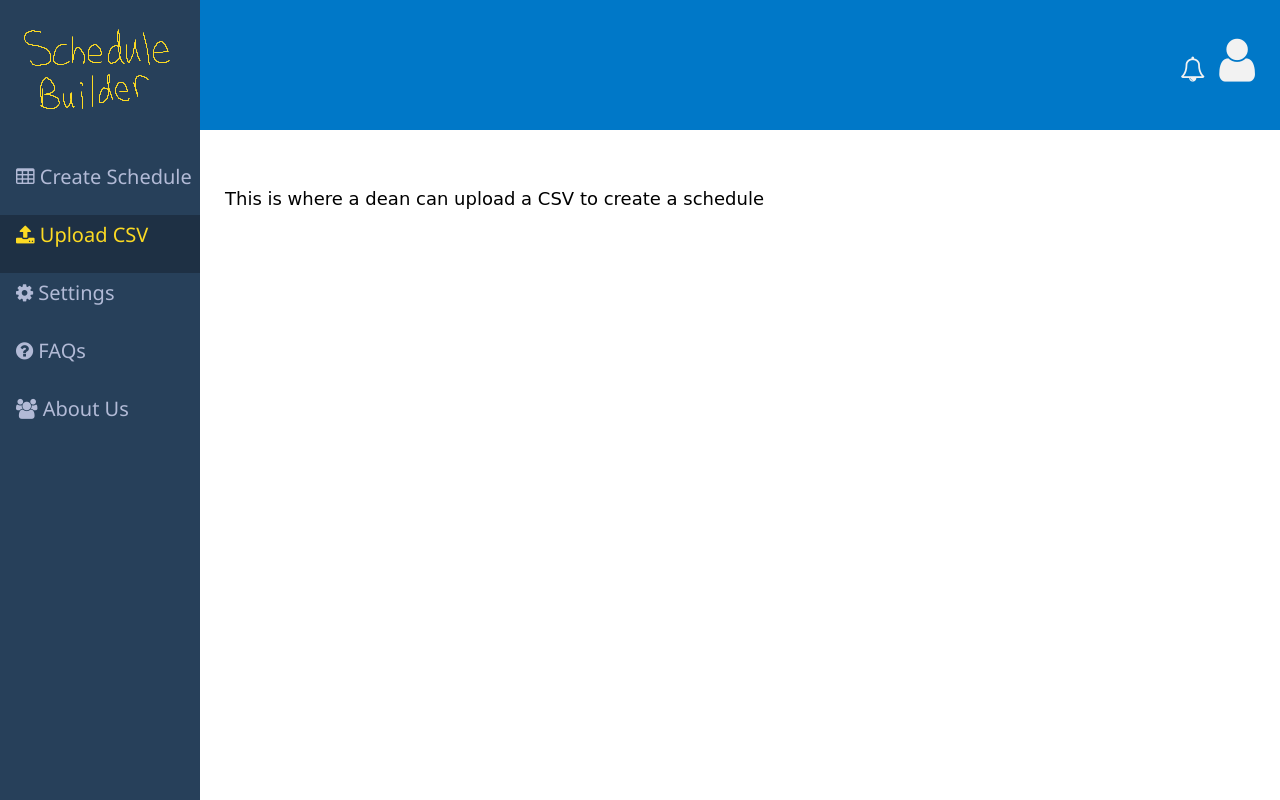
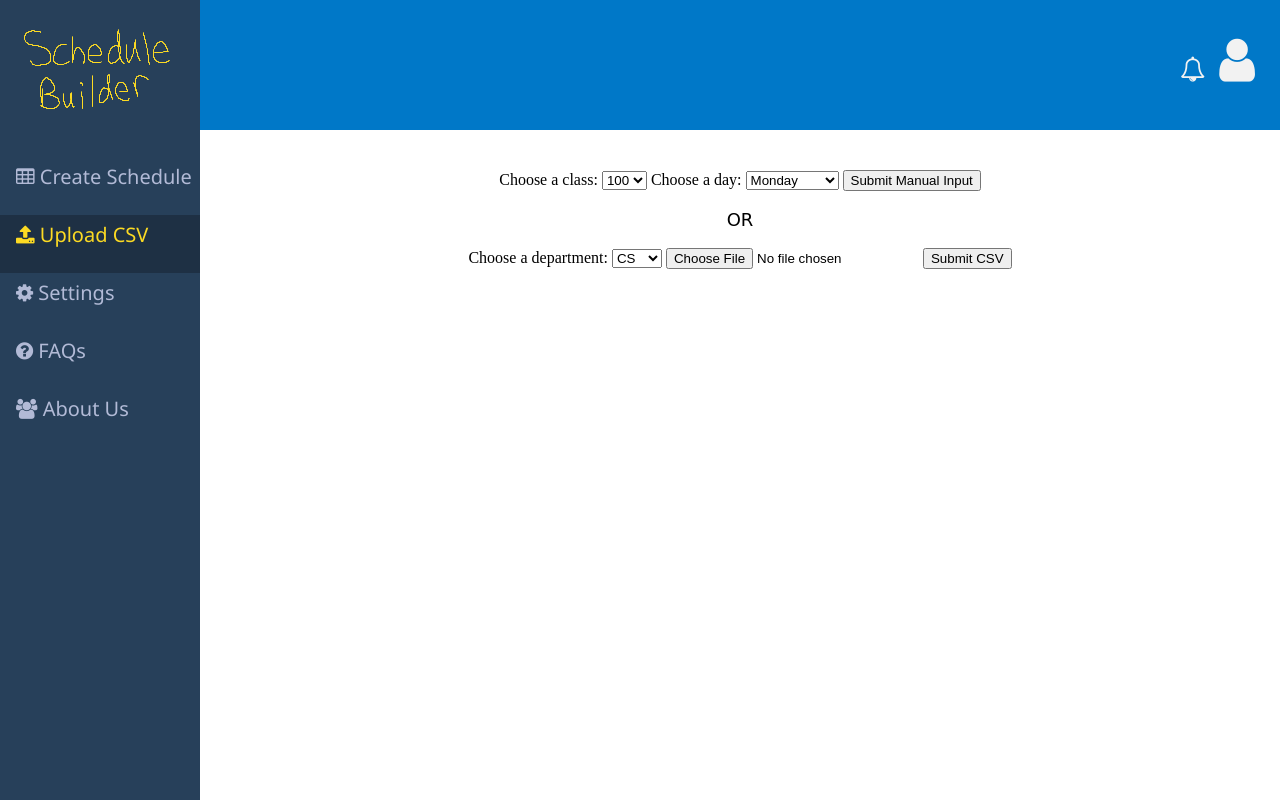
Before and after one commit to allisons212/499Team5, a Flask app: page /uploadCSV in a window 1280 px wide. Run offline with Flask 2, Linux system fonts and the light colour scheme.

Commit message:
uploadCSV readded

```diff
--- a/templates/uploadCSV.html
+++ b/templates/uploadCSV.html
@@ -62,8 +62,40 @@
         </div>
 
 
-<div class="main">
-    <p>This is where a dean can upload a CSV to create a schedule</p>
+<div class="main" align="center">
+    <div>
+        <form>
+            <label for ="class">Choose a class:</label>
+            <select id = "class" name ="class" required>
+                <option value="100">100</option>
+                <option value="105">105</option>
+            </select>
+            <label for="day">Choose a day:</label>
+            <select id = "day" name="day" required>
+                <option value="M">Monday</option>
+                <option value="T">Tuesday</option>
+                <option value="W">Wednesday</option>
+                <option value="R">Thursday</option>
+                <option value="F">Friday</option>
+            </select>
+            <input type="submit" value="Submit Manual Input"/>
+        </form>
+    </div>
+    <div>
+        <p>OR</p>
+    </div>
+    <div>
+        <form action="">
+            <label for="department">Choose a department:</label>
+            <select id="department" name="dept" required>
+                <option value="CS">CS</option>
+                <option value="ECE">ECE</option>
+                <option value="CPE">CPE</option>
+            </select>
+            <input type="file" id="uploadCSV" accept="text/csv" required/>
+            <input type="submit" value="Submit CSV"/>
+        </form>
+    </div>
 </div>
 </body>
 
```
